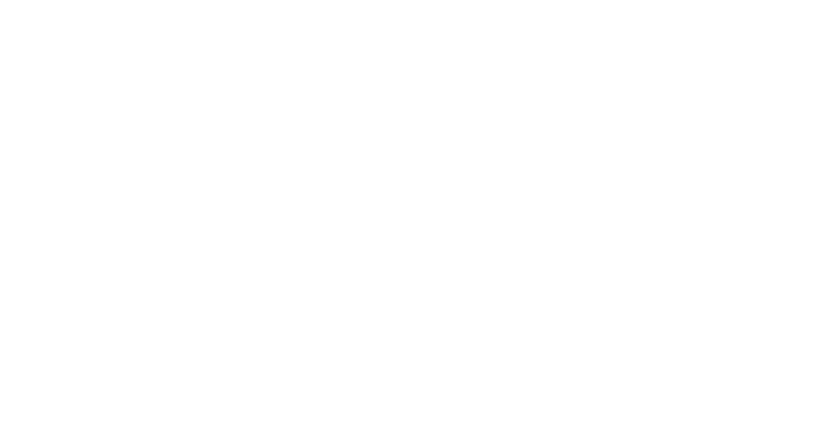
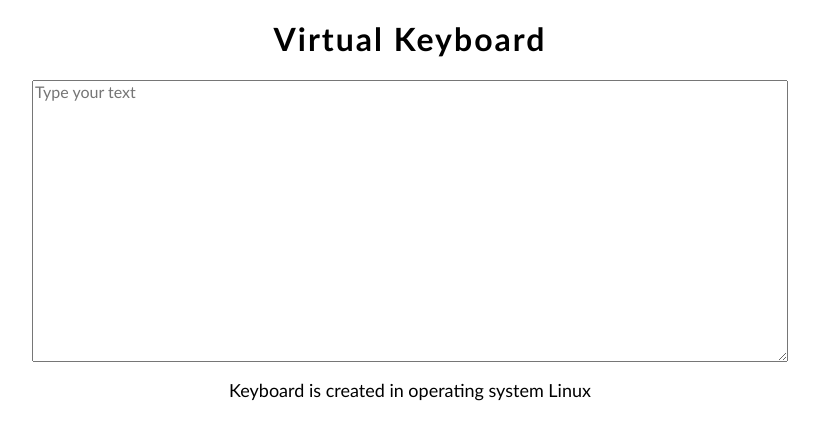
Before and after one commit to PaulusWhite/virtual-keyboard, a website with bundled scripts: page index.html in a window 1280 px wide. Shown: the whole page, without its empty margins (230-1049 px from the left). Built offline with nearby package versions, Linux system fonts and the light colour scheme.

Commit message:
feat: implement basic structure of keyboard and add some classes

```diff
--- a/index.html
+++ b/index.html
@@ -4,10 +4,11 @@
 		<meta charset="UTF-8" />
 		<meta http-equiv="X-UA-Compatible" content="IE=edge" />
 		<meta name="viewport" content="width=device-width, initial-scale=1.0" />
+		<link rel="stylesheet" href="./styles/normalize.css" />
 		<link rel="stylesheet" href="./styles/style.css" />
 		<title>virtual-keyboard</title>
 	</head>
 	<body>
-		<script src="./index.js"></script>
+		<script type="module" src="./index.js"></script>
 	</body>
 </html>
--- a/index.js
+++ b/index.js
@@ -0,0 +1,3 @@
+import createVirtKeyboard from "./scripts/createVirtKeyboard.js";
+
+createVirtKeyboard();
--- /dev/null
+++ b/scripts/createBasicStructure.js
@@ -0,0 +1,28 @@
+let createBasicStructure = () => {
+	let osValue = navigator.userAgentData.platform;
+	let body = document.body;
+	let mainContainer = document.createElement("main");
+	mainContainer.className = "main";
+
+	let heading = document.createElement("h1");
+	heading.className = "heading";
+	heading.innerHTML = "Virtual Keyboard";
+
+	let textarea = document.createElement("textarea");
+	textarea.className = "textarea";
+	textarea.setAttribute("rows", 15);
+	textarea.setAttribute("placeholder", "Type your text");
+
+	let keyboardPanel = document.createElement("div");
+	keyboardPanel.className = "keyboard";
+
+	let osInfo = document.createElement("p"); //operation system
+	osInfo.className = "osInfo";
+	osInfo.innerHTML = `Keyboard is created in operating system ${osValue}`;
+
+	mainContainer.append(heading, textarea, keyboardPanel, osInfo);
+
+	body.prepend(mainContainer);
+};
+
+export default createBasicStructure;
--- a/scripts/createVirtKeyboard.js
+++ b/scripts/createVirtKeyboard.js
@@ -0,0 +1,7 @@
+import createBasicStructure from "./createBasicStructure.js";
+
+let createVirtKeyboard = () => {
+	createBasicStructure();
+};
+
+export default createVirtKeyboard;
--- a/styles/style.scss
+++ b/styles/style.scss
@@ -0,0 +1,23 @@
+$defaultFont: "Gill Sans", "Gill Sans MT", Calibri, "Trebuchet MS", sans-serif;
+
+.main {
+	display: flex;
+	flex-direction: column;
+	align-items: center;
+	width: 100%;
+	max-width: 750px;
+	margin: 0 auto;
+	font-family: $defaultFont;
+	.heading {
+		letter-spacing: 2px;
+	}
+	.textarea {
+		width: 100%;
+	}
+	.keyboard {
+		width: 100%;
+	}
+	.osInfo {
+		font-size: 18px;
+	}
+}
```
Also changed, not shown: .eslintrc.js, styles/normalize.css (added), styles/style.css.
